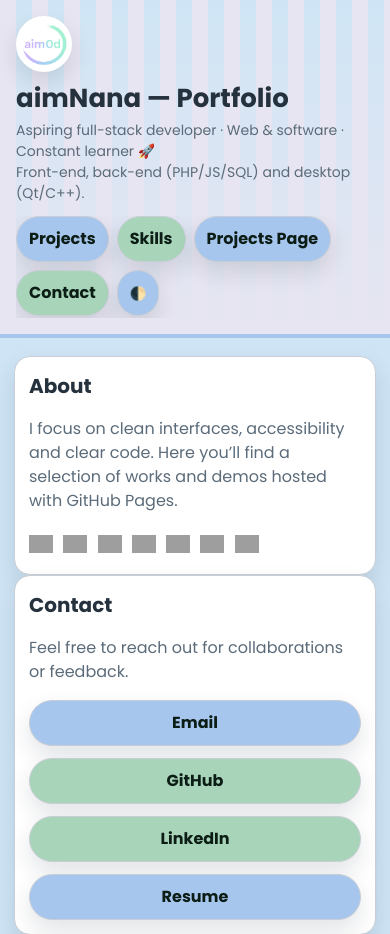
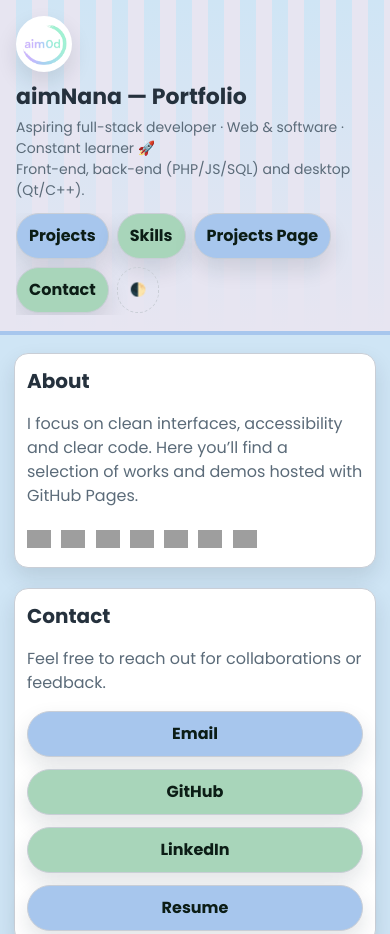
Before and after one commit to aimNana/aimNana.github.io, a plain HTML site: page index.html in a window 390 px wide. Shown: the top 934 px of the page. Drawn offline with Linux system fonts and the light colour scheme; no server answers; grey boxes are pictures that could not be loaded.

Commit message:
Update style.css

```diff
--- a/assets/css/style.css
+++ b/assets/css/style.css
@@ -2,7 +2,8 @@
    aimNana.github.io — style.css
    - Personal palette (Pantone-like)
    - Fluid grids (auto-fit/minmax)
-   - Compact cards
+   - Compact cards with spacing
+   - Dark mode toggle
    - Responsive tweaks
 ============================ */
 
@@ -40,7 +41,7 @@ body{
   line-height:1.5;
 }
 
-/* ----------------- HEADER (righe + gradiente) ----------------- */
+/* ----------------- HEADER (striped + gradient) ----------------- */
 header{
   background:
     repeating-linear-gradient(90deg, var(--lavender) 0 16px, transparent 16px 32px),
@@ -66,6 +67,12 @@ h1{ margin:0; font-size:clamp(26px,4vw,40px); }
 }
 .btn.secondary{ background:var(--secondary) }
 .btn:hover{ transform:translateY(-1px) }
+.btn.ghost{
+  background:transparent; color:var(--ink);
+  border:1px dashed var(--line);
+  box-shadow:none;
+}
+.btn.ghost:hover{ transform:translateY(-1px) }
 
 /* ----------------- WRAP + FLUID GRID ----------------- */
 .wrap{
@@ -74,24 +81,22 @@ h1{ margin:0; font-size:clamp(26px,4vw,40px); }
   padding:0 20px;
 }
 
-/* Griglia generica per le card principali (fluid, auto-fit) */
 .grid{
   display:grid;
   grid-template-columns: repeat(auto-fit, minmax(320px, 1fr));
   gap: clamp(12px, 2.5vw, 20px);
 }
 
-/* ----------------- CARD (compact) ----------------- */
+/* ----------------- CARD (compact + spacing) ----------------- */
 .card{
   background:var(--surface);
   border:1px solid var(--line);
   border-radius:14px;
   box-shadow:var(--shadow-sm);
   padding: clamp(10px, 2.2vw, 14px);
-
-  /* Compatta la percezione su schermi grandi */
   max-width:900px;
   margin-inline:auto;
+  margin-bottom:20px; /* extra spacing between cards */
 }
 .card h2{ margin:0 0 10px }
 .lead{ color:var(--muted) }
@@ -114,6 +119,7 @@ h1{ margin:0; font-size:clamp(26px,4vw,40px); }
   border:1px solid var(--line);
   border-radius:12px;
   background:linear-gradient(180deg,#fff 0%, rgba(231,229,241,.5) 100%);
+  margin-bottom:20px;
 }
 .project h3{ margin:0 0 6px }
 .project p{ margin:0 0 12px; color:#425364 }
@@ -127,7 +133,8 @@ h1{ margin:0; font-size:clamp(26px,4vw,40px); }
 #skills{ grid-column:1/-1 }
 .skills{ display:grid; gap:12px }
 .skill{
-  background:#fff; border:1px solid var(--line); border-radius:16px; padding:10px
+  background:#fff; border:1px solid var(--line); border-radius:16px; padding:10px;
+  margin-bottom:20px;
 }
 .skill b{
   display:inline-block; background:var(--lavender);
@@ -157,6 +164,7 @@ h1{ margin:0; font-size:clamp(26px,4vw,40px); }
   border:1px solid var(--line);
   border-radius:12px;
   background:#fff;
+  margin-bottom:20px;
 }
 .repo h3{ margin:0 0 6px; font-size:18px }
 .repo p{ margin:0 0 10px; color:#4b5d6c; min-height:42px }
@@ -190,8 +198,6 @@ footer{
 
 /* Phones */
 @media (max-width: 640px) {
-
-  /* Header / hero */
   header{ border-bottom-width:4px; }
   .hero{
     padding:16px;
@@ -200,53 +206,29 @@ footer{
     gap:12px;
   }
   .logo{ height:56px; }
-  h1{ font-size:26px; line-height:1.15; }
+  h1{ font-size:22px; line-height:1.2; }
   .hero p{ font-size:14px; max-width:100%; }
 
-  /* CTA row scrollabile */
   .cta{
     margin-left:0;
     width:100%;
     gap:8px;
     overflow-x:auto;
     -webkit-overflow-scrolling:touch;
-    padding-bottom:2px;             /* fix iOS shadow clipping */
+    padding-bottom:2px;
   }
-  .btn{
-    padding:10px 12px;
-    font-weight:700;
-    white-space:nowrap;
-  }
+  .btn{ padding:10px 12px; font-weight:700; white-space:nowrap }
 
-  /* Wrapper */
   .wrap{ padding:0 14px; margin:18px auto 40px; }
 
-  /* Cards */
-  .card{
-    padding:14px;
-    border-radius:16px;
-    box-shadow:var(--shadow);
-    max-width:100%;                 /* su mobile usa tutta la colonna */
-  }
+  .card{ padding:12px; border-radius:14px; box-shadow:var(--shadow); max-width:100%; }
   .card h2{ font-size:20px; }
 
-  /* Contact buttons full-width per tapp */
   .contact .row{ flex-direction:column; }
   .contact .row .btn{ width:100%; text-align:center; }
 
-  /* Badges più piccoli */
   .badges img{ height:18px; }
-
-  /* Skills bars */
   .skill{ padding:10px; }
   .bar{ height:8px; }
-
-  /* Timeline */
   .timeline{ padding-left:16px; }
 }
-
-/* Tiny phones */
-@media (max-width: 360px) {
-  h1{ font-size:22px; }
-  .btn{ padding:9px 10px; font-size:14px; }
-}
```
